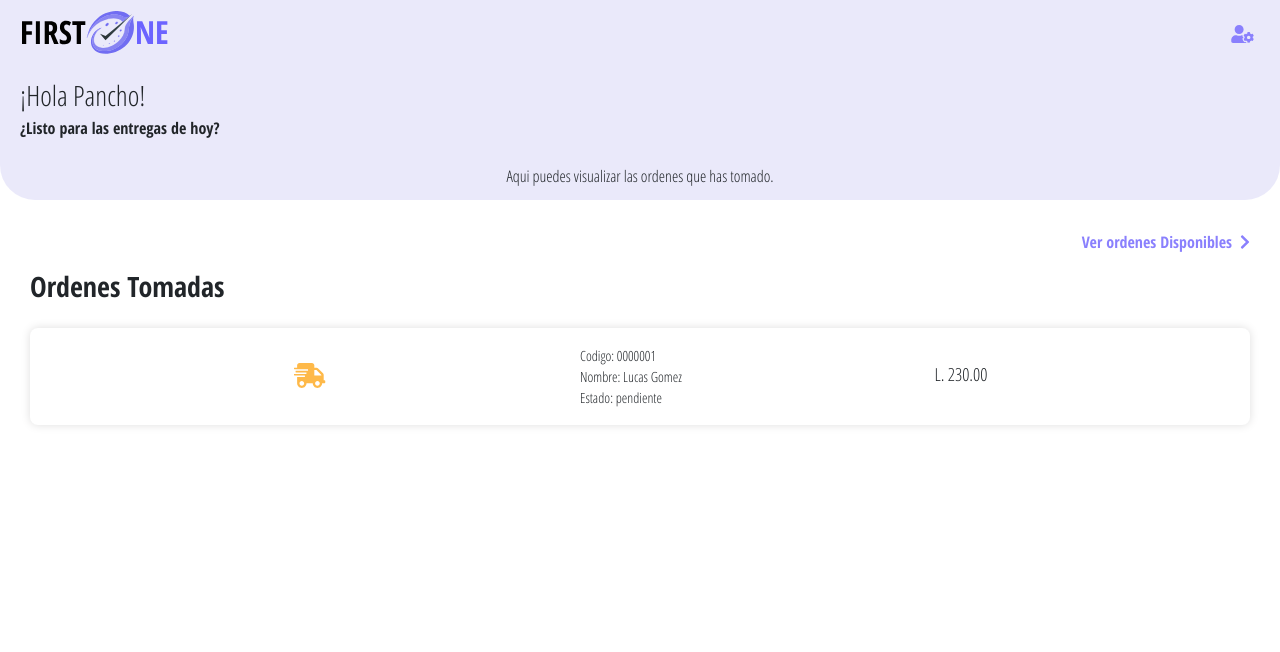
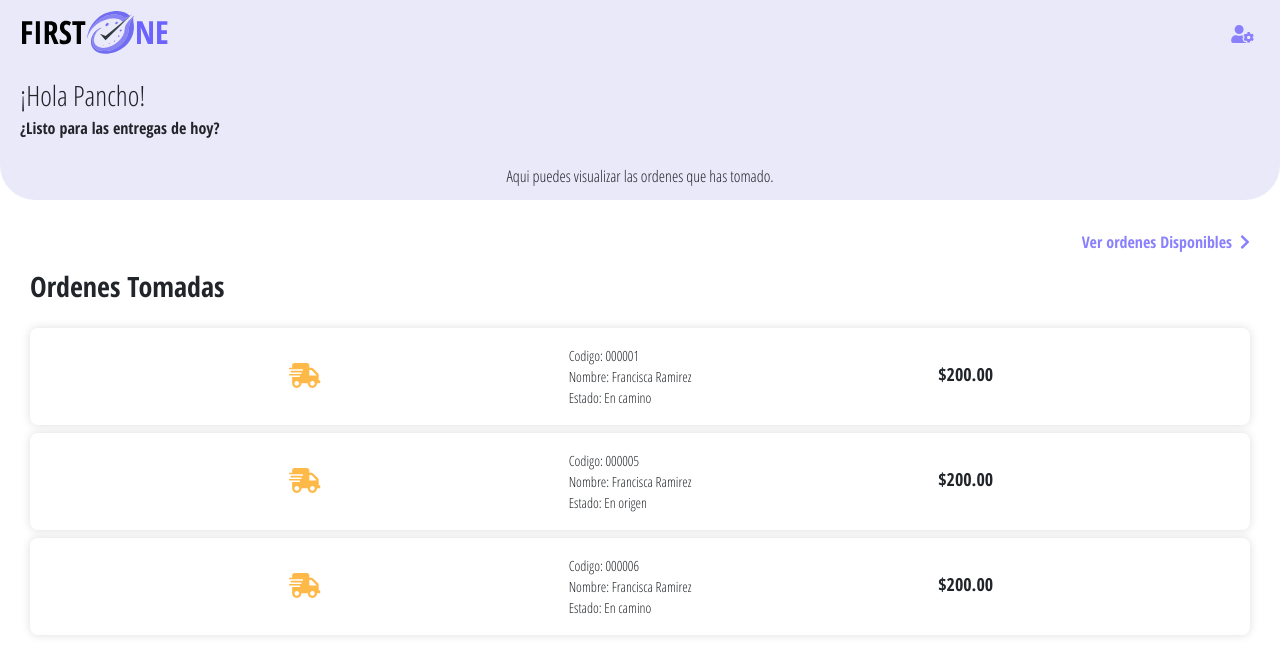
Before and after one commit to Rous23/FirstOne-Motoristas, an Angular app: page /ordenes-tomadas in a window 1280 px wide. Shown: the top 652 px of the page. Built offline with nearby package versions, Linux system fonts and the light colour scheme.

Commit message:
ordenes tomadas dinamico

```diff
--- a/src/app/infromativo/infromativo.component.html
+++ b/src/app/infromativo/infromativo.component.html
@@ -10,7 +10,7 @@
             <p style="font-size:.85rem">Puedes ser parte de nosotros y poder hacer felices a miles de clientes.</p>
         </div>
         <div class="mt-3">
-            <a type="button" class="btn btn-primary" href="/iniciar-sesion">Ir por mi cuenta</a>
+            <a type="button" class="btn btn-primary font-weight-bold py-1 px-3" href="/iniciar-sesion">Ir por mi cuenta</a>
         </div>
     </div>
 </main>
--- a/src/app/iniciar-sesion/iniciar-sesion.component.html
+++ b/src/app/iniciar-sesion/iniciar-sesion.component.html
@@ -22,7 +22,7 @@
             </div>
             <div id="recuperar-contrasenia">¿Has olvidado tu contraseña?</div>
             <div>
-                <button id="boton-iniciar-sesion" type="button" class="btn btn-primary all-btn" (click)="iniciarSesion()" [disabled] = "!formularioLogin.valid">Iniciar Sesión</button>
+                <button id="boton-iniciar-sesion" type="button" class="btn btn-primary all-btn font-weight-bold py-1" (click)="iniciarSesion()" [disabled] = "!formularioLogin.valid">Iniciar Sesión</button>
             </div>
             <div id="crear-cuenta-texto">
                 <h6>¿Aún no tienes cuenta? </h6>
@@ -31,7 +31,7 @@
         </form>
     </div>
     <div id="otras-opciones-de-inicio">
-        <button class="btn btn-outline-info"><fa-icon [icon] = "faGoogle"></fa-icon> Google</button>
-        <button class="btn btn-outline-info"><fa-icon [icon] = "faFacebookF"></fa-icon> Facebook</button>
+        <button class="btn btn-outline-info mx-3"><fa-icon [icon] = "faGoogle"></fa-icon> Google</button>
+        <button class="btn btn-outline-info mx-3"><fa-icon [icon] = "faFacebookF"></fa-icon> Facebook</button>
     </div>
 </main>
--- a/src/app/ordenes-disponibles/ordenes-disponibles.component.html
+++ b/src/app/ordenes-disponibles/ordenes-disponibles.component.html
@@ -37,7 +37,7 @@
                         <span>Nombre: {{item.nombreCliente}}</span>
                     </div>
                     <div class="precio-card-orden">
-                        <span style="font-size: 18px;" class="mb-1">{{item.total | currency}}</span>
+                        <span style="font-size: 18px;" class="mb-1 font-weight-bold">{{item.total | currency}}</span>
                     </div>
                 </div>
             </div>
--- a/src/app/ordenes-tomadas/ordenes-tomadas.component.html
+++ b/src/app/ordenes-tomadas/ordenes-tomadas.component.html
@@ -29,17 +29,19 @@
             <h3 style="font-weight: bold;">Ordenes Tomadas</h3>
         </div>
         <div id="cards-ordenes-tomadas">
-            <div id="card-orden" class="mb-2" (click) = "mostrarModalOrden(mostrarModal)">
+            <div class="mb-2" *ngFor="let item of ordenesTomadas">
+                <div class="card-body" id="card-orden" (click) = "mostrarModalOrden(mostrarModal, item)">
                     <div id="orden-tomada" class="estilo-btn-perfil">
                         <fa-icon [icon]="faShippingFast"></fa-icon>
                     </div>
                     <div class="contenido-card-orden">
-                    <span>Codigo: 0000001</span>
-                    <span>Nombre: Lucas Gomez</span>
-                    <span>Estado: pendiente</span>
+                        <span>Codigo: {{item.codigo}}</span>
+                        <span>Nombre: {{item.nombreCliente}}</span>
+                        <span>Estado: {{item.estado}}</span>
                     </div>
                     <div class="precio-card-orden">
-                    <span style="font-size: 18px;" class="mb-1">L. 230.00</span>
+                        <span style="font-size: 18px;" class="mb-1 font-weight-bold">{{item.total | currency}}</span>
+                    </div>
                 </div>
             </div>
         </div>
@@ -48,7 +50,7 @@
 
 <ng-template #mostrarModal let-modal>
     <div class="modal-header">
-        <h4 class="modal-title" id="modal-basic-title">Orden 0000001</h4>
+        <h4 class="modal-title" id="modal-basic-title">Orden {{detalleOrden.codigo}}</h4>
         <button type="button" class="close" aria-label="Close" (click)="modal.dismiss('Cross click')">
             <span aria-hidden="true">&times;</span>
         </button>
@@ -56,19 +58,15 @@
     <div class="modal-body">
         <div class="modal-orden-tomada">
             <span><strong>Nombre del Cliente:</strong></span>
-            <span>Juan Ramirez</span>
+            <span>{{detalleOrden.nombreCliente}}</span>
         </div>
         <div class="modal-orden-tomada">
             <span><strong>Direccón:</strong></span>
-            <span style="padding-left: 55px;">Lorem ipsum dolor sit, amet consectetur adipisicing.</span>
-        </div>
-        <div class="modal-orden-tomada">
-            <span><strong>ISV:</strong></span>
-            <span>0.15</span>
+            <span style="padding-left: 55px;">{{detalleOrden.direccion}}</span>
         </div>
         <div class="modal-orden-tomada">
             <span><strong>Total:</strong></span>
-            <span>L. 340</span>
+            <span>{{detalleOrden.total}}</span>
         </div>
 
         <div id="botones-orden" class="py-4">
--- a/src/app/ordenes-tomadas/ordenes-tomadas.component.ts
+++ b/src/app/ordenes-tomadas/ordenes-tomadas.component.ts
@@ -9,6 +9,53 @@ import { NgbModal } from '@ng-bootstrap/ng-bootstrap';
 })
 export class OrdenesTomadasComponent implements OnInit {
 
+  ordenesTomadas = [
+    {
+      codigo: '000001',
+      nombreCliente: 'Francisca Ramirez',
+      direccion: "Col. 3 de mayo",
+      horaEmision: "12:00",
+      estado: "En camino",
+      productos: [
+        {
+          nombre: "pizza",
+          cantidad: 2,
+        }
+      ],
+      total:200
+    },
+    {
+      codigo: '000005',
+      nombreCliente: 'Francisca Ramirez',
+      direccion: "Col. 3 de mayo",
+      horaEmision: "12:00",
+      estado: "En origen",
+      productos: [
+        {
+          nombre: "pizza",
+          cantidad: 2,
+        }
+      ],
+      total:200
+    },
+    {
+      codigo: '000006',
+      nombreCliente: 'Francisca Ramirez',
+      direccion: "Col. 3 de mayo",
+      horaEmision: "12:00",
+      estado: "En camino",
+      productos: [
+        {
+          nombre: "pizza",
+          cantidad: 2,
+        }
+      ],
+      total:200
+    }
+  ];
+
+  detalleOrden:any;
+
   constructor(private modalService:NgbModal) { }//esta inyectando un objeto de tipo ng modal puedo acceder desde cualquier metodo de la clase haciendo esto
 
   ngOnInit(): void {
@@ -16,12 +63,14 @@ export class OrdenesTomadasComponent implements OnInit {
   faUserCog = faUserCog
   faChevronRight = faChevronRight
   faShippingFast = faShippingFast
-  mostrarModalOrden(modal){
+  mostrarModalOrden(modal, item){
     this.modalService.open(modal,
       {
         size:'md',
         centered:true,
-      })
+      }
+    );
+    this.detalleOrden = item;
   }
 
 }
--- a/src/app/registrarse/registrarse.component.html
+++ b/src/app/registrarse/registrarse.component.html
@@ -46,7 +46,7 @@
                 </div>
             </div>
             <div>
-                <button id="boton-iniciar-sesion" type="button" class="btn btn-primary all-btn" (click)="registrarUsuario()" [disabled] = "!formRegistro.valid">Registrate</button>
+                <button id="boton-iniciar-sesion" type="button" class="btn btn-primary all-btn font-weight-bold py-1" (click)="registrarUsuario()" [disabled] = "!formRegistro.valid">Registrate</button>
             </div>
             <div id="crear-cuenta-texto">
                 <h6>¿Ya tienes cuenta? </h6>
@@ -55,7 +55,7 @@
         </form>
     </div>
     <div id="otras-opciones-de-inicio">
-        <button class="btn btn-outline-info"><fa-icon [icon] = "faGoogle"></fa-icon> Google</button>
-        <button class="btn btn-outline-info"><fa-icon [icon] = "faFacebookF"></fa-icon> Facebook</button>
+        <button class="btn btn-outline-info mx-3"><fa-icon [icon] = "faGoogle"></fa-icon> Google</button>
+        <button class="btn btn-outline-info mx-3"><fa-icon [icon] = "faFacebookF"></fa-icon> Facebook</button>
     </div>
 </main>
```
Lines whose indentation alone changed are shown as unchanged.
